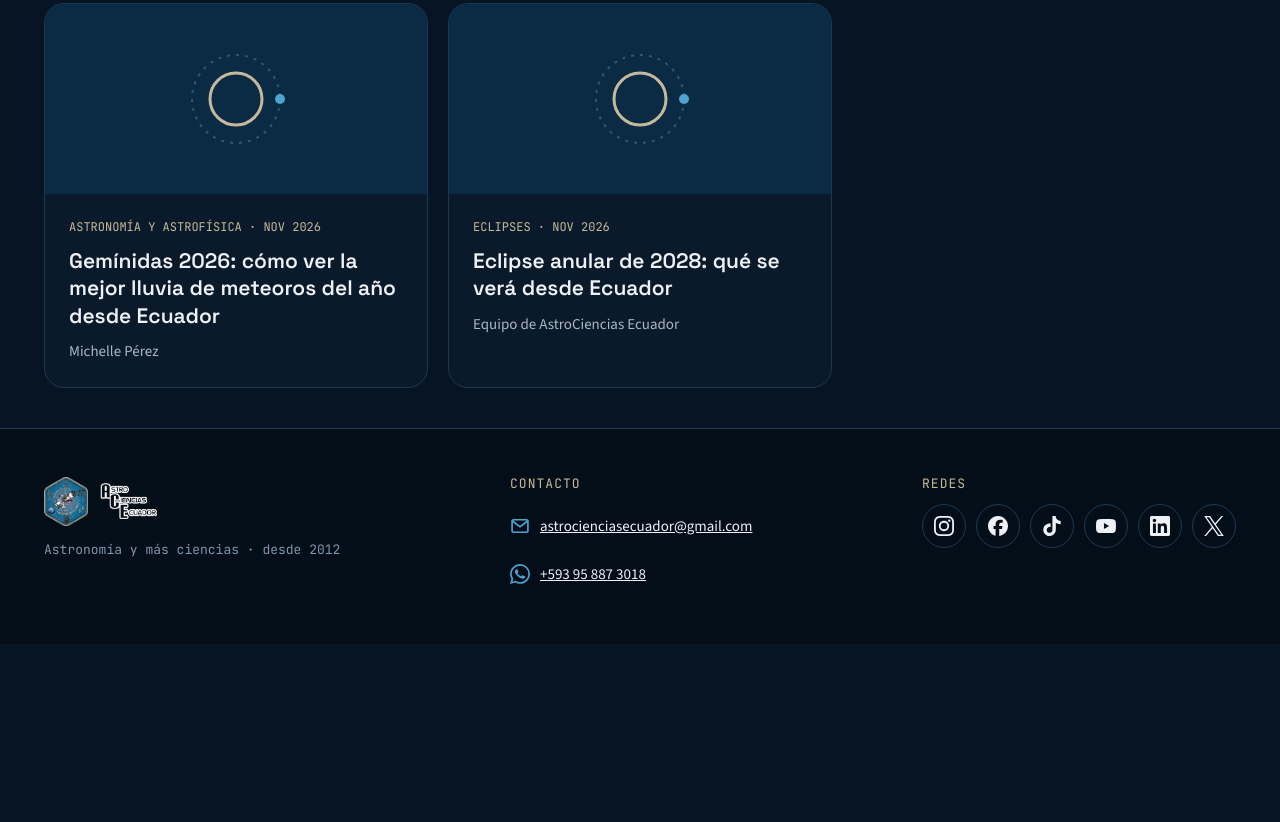
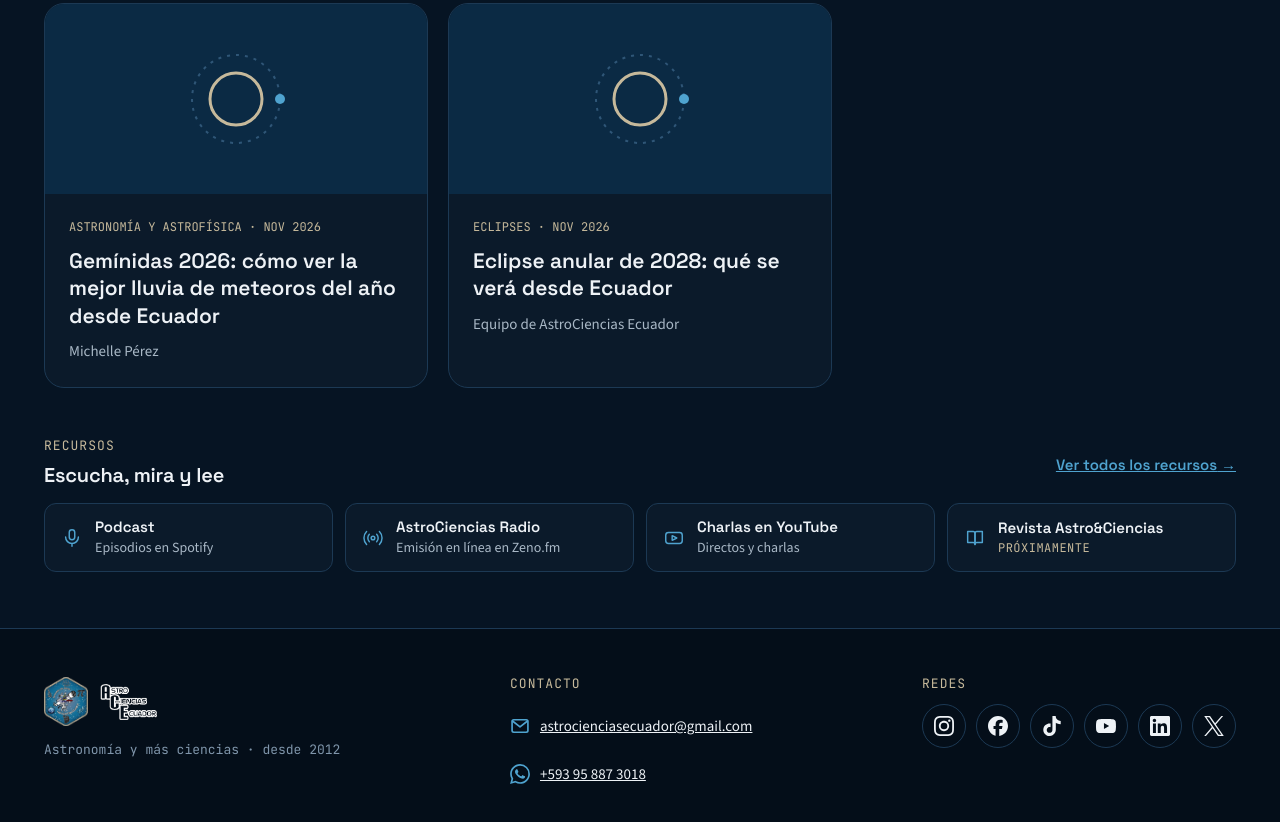
Before and after one commit to MichellePerezS/astrociencias-web, an Astro site: page / in a window 1280 px wide. Shown: the part 874-1696 px from the top of the page. Before the commit the page ends 1518 px from the top, so only its background shows below. Built offline with nearby package versions, Linux system fonts and the light colour scheme; Astro itself is replaced by a stand-in of ours.

Commit message:
Add a compact resources strip to the home page

```diff
--- /dev/null
+++ b/src/components/FranjaRecursos.astro
@@ -0,0 +1,210 @@
+---
+// Portada: franja compacta «Escucha, mira y lee» con cuatro recursos.
+// Los enlaces e iconos vienen de src/content/recursos.ts (los mismos de
+// /recursos); aquí solo se eligen cuáles salen, en qué orden y con qué texto
+// corto. Sin `href`, el recurso se muestra como «Próximamente», sin enlace.
+import { RECURSOS, type Recurso } from "../content/recursos";
+
+const EN_PORTADA: { id: Recurso["id"]; nombre?: string; linea: string }[] = [
+  { id: "podcast", linea: "Episodios en Spotify" },
+  { id: "radio", linea: "Emisión en línea en Zeno.fm" },
+  { id: "charlas", nombre: "Charlas en YouTube", linea: "Directos y charlas" },
+  { id: "revista", linea: "Próximamente" },
+];
+
+const items = EN_PORTADA.map(({ id, nombre, linea }) => {
+  const r = RECURSOS.find((x) => x.id === id);
+  if (!r) throw new Error(`Recurso desconocido en la portada: ${id}`);
+  return { ...r, nombre: nombre ?? r.titulo, linea };
+});
+---
+
+<section class="contenedor franja" aria-labelledby="recursos-titulo">
+  <div class="cabecera">
+    <div class="titulos">
+      <p class="etiqueta">Recursos</p>
+      <h2 id="recursos-titulo">Escucha, mira y lee</h2>
+    </div>
+    <a href="/recursos" class="todos">
+      Ver todos los recursos<span aria-hidden="true">{" →"}</span>
+    </a>
+  </div>
+
+  <ul class="items">
+    {
+      items.map((r) => {
+        const contenido = (
+          <>
+            <svg
+              class="icono"
+              aria-hidden="true"
+              width="22"
+              height="22"
+              viewBox="0 0 24 24"
+              fill="none"
+              stroke="currentColor"
+              stroke-width="1.6"
+              stroke-linecap="round"
+              stroke-linejoin="round"
+              set:html={r.icono}
+            />
+            <span class="texto">
+              <span class="nombre">{r.nombre}</span>
+              <span class:list={["linea", { pronto: !r.href }]}>{r.linea}</span>
+            </span>
+          </>
+        );
+        return (
+          <li>
+            {r.href ? (
+              <a class="item" href={r.href} target="_blank" rel="noopener noreferrer">
+                {contenido}
+                <span class="oculto"> (se abre en una pestaña nueva)</span>
+              </a>
+            ) : (
+              <div class="item">{contenido}</div>
+            )}
+          </li>
+        );
+      })
+    }
+  </ul>
+</section>
+
+<style>
+  .franja {
+    display: flex;
+    flex-direction: column;
+    gap: var(--space-4);
+    padding-block: 8px 56px;
+  }
+
+  .cabecera {
+    display: flex;
+    flex-wrap: wrap;
+    align-items: flex-end;
+    justify-content: space-between;
+    gap: 8px 24px;
+  }
+
+  .titulos {
+    display: flex;
+    flex-direction: column;
+    gap: 6px;
+  }
+
+  .titulos p {
+    margin: 0;
+  }
+
+  /* Más pequeño que «Lo último publicado»: es una franja, no una sección. */
+  h2 {
+    font-weight: 600;
+    font-size: 20px;
+    line-height: 1.2;
+    letter-spacing: -0.01em;
+  }
+
+  .todos {
+    font-family: var(--font-titulos);
+    font-weight: 600;
+    font-size: 15px;
+    padding: 10px 0;
+  }
+
+  /* Dos por fila en móvil; los cuatro en una fila desde tableta. */
+  .items {
+    list-style: none;
+    margin: 0;
+    padding: 0;
+    display: grid;
+    grid-template-columns: repeat(2, minmax(0, 1fr));
+    gap: 12px;
+  }
+
+  @media (min-width: 760px) {
+    .items {
+      grid-template-columns: repeat(4, minmax(0, 1fr));
+    }
+  }
+
+  .items > li {
+    display: flex;
+  }
+
+  .item {
+    flex: 1;
+    display: flex;
+    align-items: center;
+    gap: 12px;
+    padding: 14px 16px;
+    background: var(--cosmos-2);
+    border: 1px solid var(--linea);
+    border-radius: var(--radius-md);
+    color: var(--texto);
+    text-decoration: none;
+    transition: border-color 0.15s;
+  }
+
+  a.item:hover {
+    color: var(--texto);
+    border-color: var(--dorado);
+  }
+
+  .icono {
+    flex: none;
+    color: var(--azul);
+  }
+
+  .texto {
+    display: flex;
+    flex-direction: column;
+    gap: 2px;
+    min-width: 0;
+  }
+
+  .nombre {
+    font-family: var(--font-titulos);
+    font-weight: 600;
+    font-size: 15px;
+    line-height: 1.25;
+  }
+
+  .linea {
+    font-size: 14px;
+    line-height: 1.35;
+    color: var(--texto-suave);
+  }
+
+  .linea.pronto {
+    font-family: var(--font-mono);
+    font-size: 12px;
+    letter-spacing: 0.04em;
+    text-transform: uppercase;
+    color: var(--dorado);
+  }
+
+  /* En móvil (dos por fila, poco ancho) el icono va encima del texto. */
+  @media (max-width: 480px) {
+    .item {
+      flex-direction: column;
+      align-items: flex-start;
+      gap: 8px;
+      padding: 12px 14px;
+    }
+
+    .franja {
+      padding-bottom: 40px;
+    }
+  }
+
+  .oculto {
+    position: absolute;
+    width: 1px;
+    height: 1px;
+    margin: -1px;
+    overflow: hidden;
+    clip: rect(0 0 0 0);
+    white-space: nowrap;
+  }
+</style>
--- /dev/null
+++ b/src/content/recursos.ts
@@ -0,0 +1,59 @@
+// Recursos de ACE: revista, podcast, radio, charlas y biblioteca virtual.
+// Lista única, compartida por /recursos y la franja «Escucha, mira y lee» de la
+// portada (src/components/FranjaRecursos.astro). Sin `href`, el recurso se
+// muestra como «Próximamente».
+
+export interface Recurso {
+  id: "revista" | "podcast" | "radio" | "charlas" | "biblioteca";
+  titulo: string;
+  texto: string;
+  /** Sin enlace todavía: se muestra «Próximamente». */
+  href?: string;
+  /** Texto del enlace al pie de la tarjeta (en /recursos). */
+  accion?: string;
+  /** Trazos del icono (viewBox 0 0 24 24, línea). */
+  icono: string;
+}
+
+export const RECURSOS: Recurso[] = [
+  {
+    id: "revista",
+    titulo: "Revista Astro&Ciencias",
+    texto: "Los números de nuestra revista trimestral.",
+    icono:
+      '<path d="M4 5h6a2 2 0 0 1 2 2v12a2 2 0 0 0-2-2H4z"/><path d="M20 5h-6a2 2 0 0 0-2 2v12a2 2 0 0 1 2-2h6z"/>',
+  },
+  {
+    id: "podcast",
+    titulo: "Podcast",
+    texto: "Episodios de divulgación en Spotify.",
+    href: "https://open.spotify.com/show/7sxgxENn3kVSwzXwgUkYZ7",
+    accion: "Escuchar en Spotify",
+    icono: '<rect x="9" y="3" width="6" height="11" rx="3"/><path d="M5 11a7 7 0 0 0 14 0M12 18v3"/>',
+  },
+  {
+    id: "radio",
+    titulo: "AstroCiencias Radio",
+    texto: "Emisión en línea.",
+    href: "https://zeno.fm/radio/astrociencias-radio/",
+    accion: "Escuchar la radio",
+    icono:
+      '<circle cx="12" cy="12" r="2"/><path d="M8 8a5.7 5.7 0 0 0 0 8M16 8a5.7 5.7 0 0 1 0 8M5 5a10 10 0 0 0 0 14M19 5a10 10 0 0 1 0 14"/>',
+  },
+  {
+    id: "charlas",
+    titulo: "Charlas en vídeo",
+    texto: "Directos y charlas en YouTube.",
+    href: "https://www.youtube.com/@AstroCienciasEcuador",
+    accion: "Ver en YouTube",
+    icono: '<rect x="3" y="6" width="18" height="12" rx="3"/><path d="M10 9.5l5 2.5-5 2.5z"/>',
+  },
+  {
+    id: "biblioteca",
+    titulo: "Biblioteca virtual",
+    texto: "Documentos y libros de divulgación.",
+    href: "https://drive.google.com/drive/folders/1m6BUBP_GkV5G9-xTc8h2rQ9zUUXroDuI?usp=drive_link",
+    accion: "Abrir la biblioteca",
+    icono: '<path d="M3 7a2 2 0 0 1 2-2h4l2 2h8a2 2 0 0 1 2 2v8a2 2 0 0 1-2 2H5a2 2 0 0 1-2-2z"/>',
+  },
+];
--- a/src/pages/index.astro
+++ b/src/pages/index.astro
@@ -1,10 +1,11 @@
 ---
 // Portada simplificada: el bloque «Destacado» (último artículo o, cuando
 // exista, el próximo evento) y debajo los últimos artículos, sin repetir el
-// destacado.
+// destacado, y una franja compacta de recursos.
 import Base from "../layouts/Base.astro";
 import Destacado from "../components/Destacado.astro";
 import UltimosArticulos from "../components/UltimosArticulos.astro";
+import FranjaRecursos from "../components/FranjaRecursos.astro";
 import { obtenerDestacado } from "../lib/destacado";
 
 const destacado = await obtenerDestacado();
@@ -14,6 +15,7 @@ const destacado = await obtenerDestacado();
   <h1 class="solo-lectores">AstroCiencias Ecuador</h1>
   {destacado && <Destacado destacado={destacado} />}
   <UltimosArticulos excluir={destacado?.articuloId} />
+  <FranjaRecursos />
 </Base>
 
 <style>
```
Also changed, not shown: CLAUDE.md (+5 -4 lines), src/pages/recursos.astro (+3 -52 lines).
